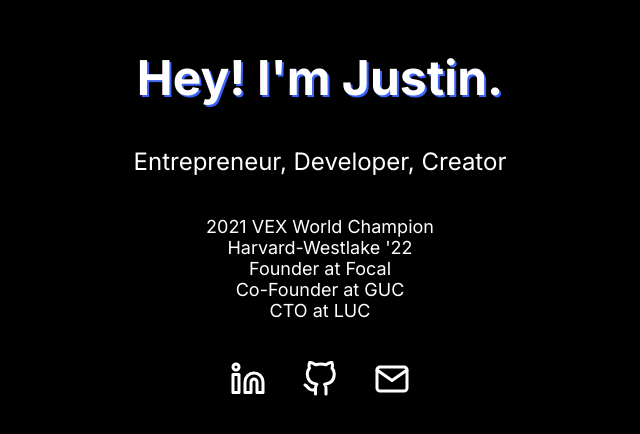
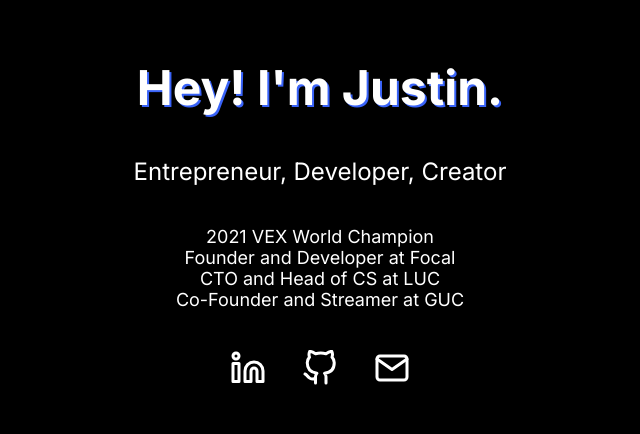
Before and after one commit to justinsunyt/Website, a Gatsby site: page / in a window 1280 px wide. Shown: the part 366-800 px from the top of the page, without its empty margins (320-960 px from the left). Built offline with nearby package versions, Linux system fonts and the light colour scheme; Gatsby itself is replaced by a stand-in of ours.

Commit message:
New picture + links

```diff
--- a/src/pages/index.js
+++ b/src/pages/index.js
@@ -42,10 +42,9 @@ const IndexPage = () => {
           </div>
           <div className="description">
             <span><a href="https://hwchronicle.com/101847/news/robotics-team-62b-wins-vex-robotics-world-championship/">2021 VEX World Champion</a></span>
-            <span><a href="https://www.hw.com">Harvard-Westlake '22</a></span>
-            <span><a href="https://getfocal.app">Founder at Focal</a></span>
-            <span><a href="https://twitch.tv/gamersunitedforchange">Co-Founder at GUC</a></span>
-            <span><a href="https://leadersunitedforchange.org">CTO at LUC</a></span>
+            <span><a href="https://getfocal.app">Founder and Developer at Focal</a></span>
+            <span><a href="https://leadersunitedforchange.org">CTO and Head of CS at LUC</a></span>
+            <span><a href="https://twitch.tv/gamersunitedforchange">Co-Founder and Streamer at GUC</a></span>
           </div>
           <div className="icons">
             <a href="https://www.linkedin.com/in/justinsunyt/" aria-label="Linkedin"><Linkedin className="icon"/></a>
```
Also changed, not shown: src/images/Profile.png.
